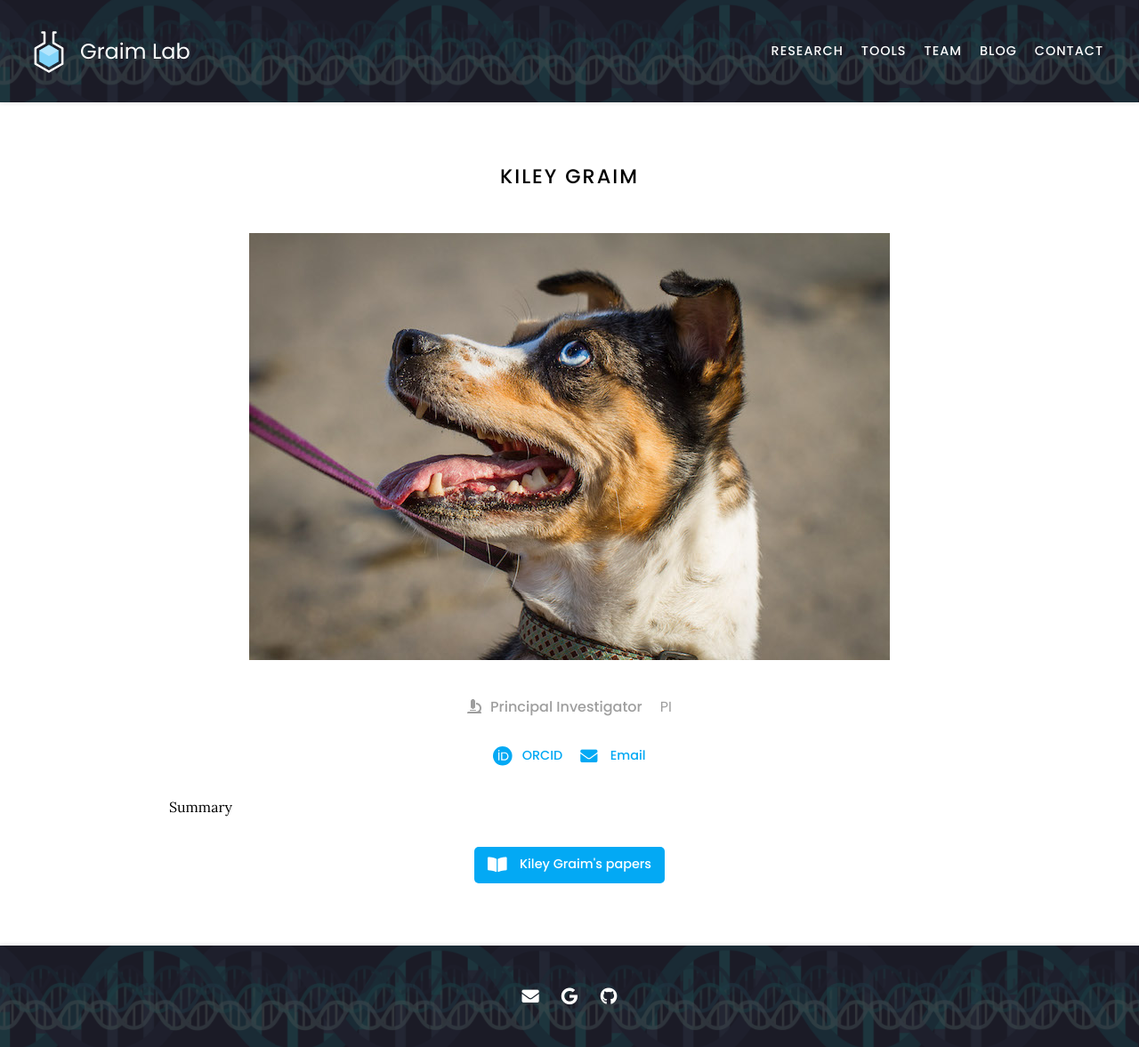
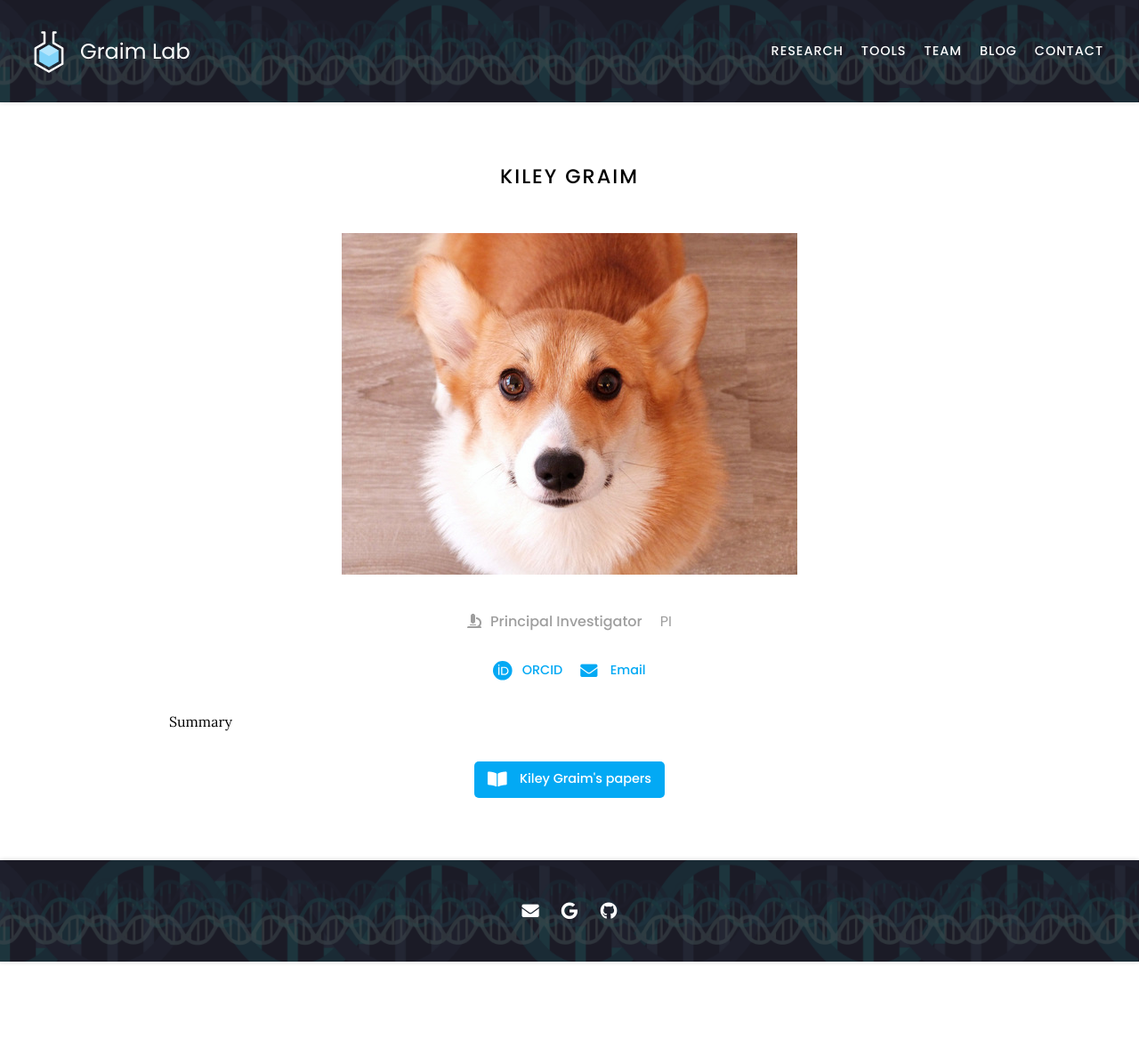
Before and after one commit to graim/GraimLabWebsite, a Jekyll site: the page built from _members/kiley-graim.md, in a window 1280 px wide. Shown: the whole page at 89% size. Built offline with Jekyll 4.4.1, drawn with Linux system fonts in a browser that asks for light colours; nearby versions of some CDN libraries; after the commit the page ends 1081 px from its top, so only the background shows below that.

Commit message:
Update kiley-graim.md

```diff
--- a/_members/kiley-graim.md
+++ b/_members/kiley-graim.md
@@ -1,6 +1,6 @@
 ---
 name: Kiley Graim
-image: images/IMG_2236-1-1800.jpg
+image: images/member.jpg
 description: PI
 role: pi
 aliases:
```
